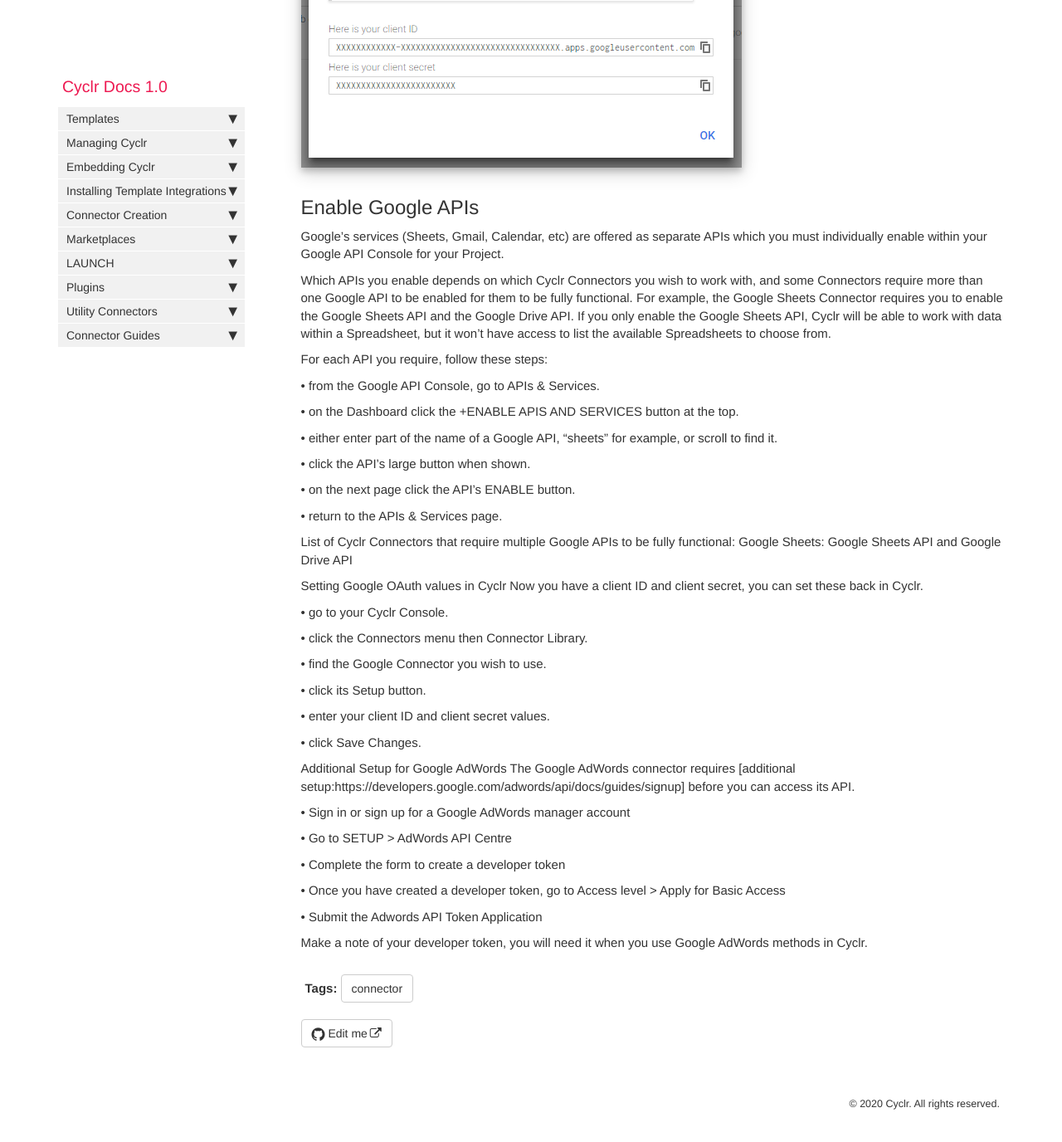
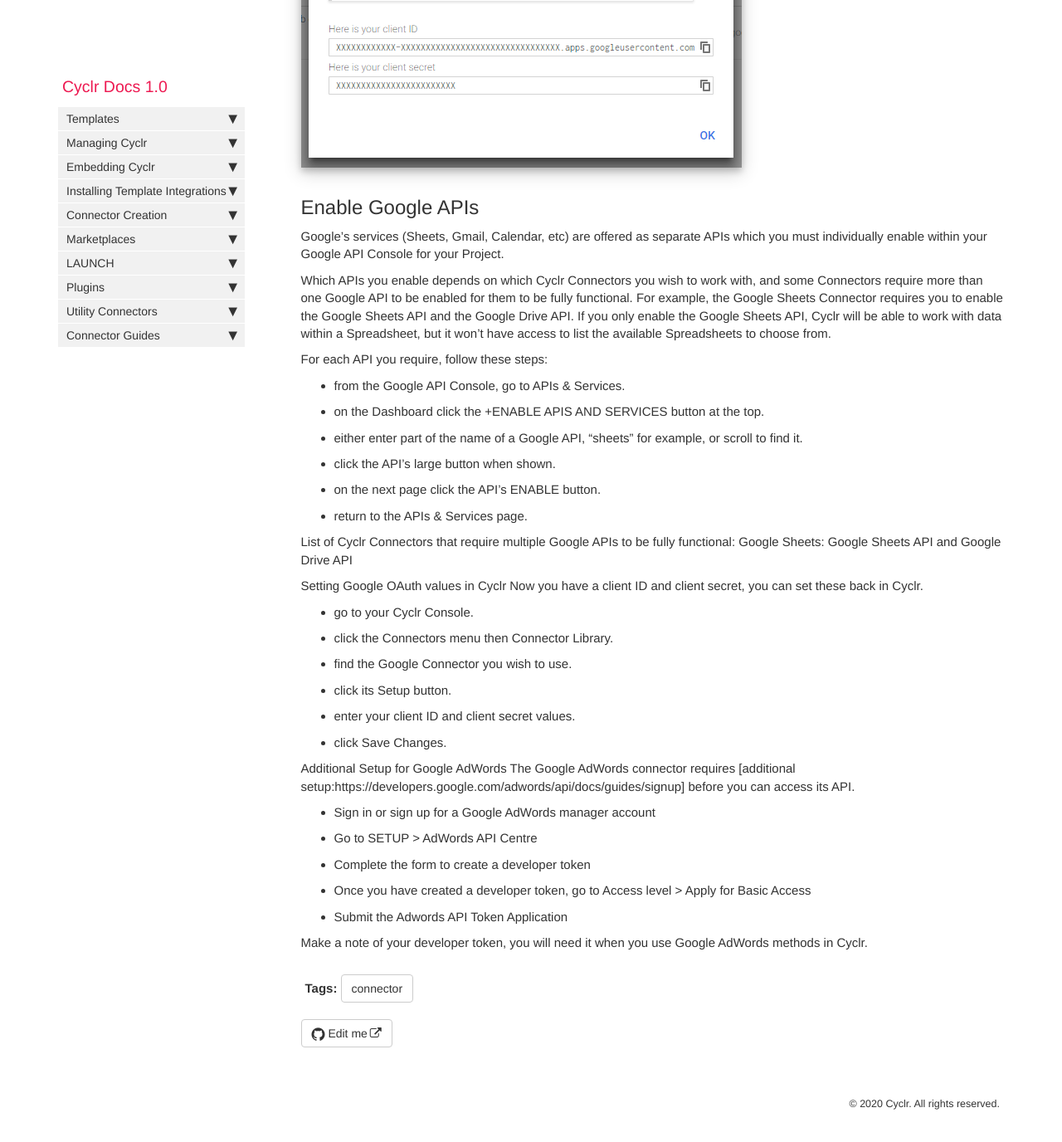
Before and after one commit to sneakysneak/docs, a Jekyll site: the page built from pages/connector-authentication/google-v2.md, in a window 1280 px wide and 1400 px high, scrolled down 3051 px. Shown: the top 1376 px of the window at 83% size. Built offline with Jekyll 4.4.1, drawn with Linux system fonts in a browser that asks for light colours; nearby versions of some CDN libraries; comment, search, counter and statistics services are not loaded; some of the changed text lies outside the part shown.

```diff
--- a/pages/connector-authentication/google-v2.md
+++ b/pages/connector-authentication/google-v2.md
@@ -54,15 +54,15 @@ The Google Console will automatically remove any subdomain part as appropriate,
 
 From the APIs & Services Credentials page:
 
-•	click the Create credentials button and select OAuth client ID:
+*	click the Create credentials button and select OAuth client ID:
 
 ![](./images/google-auth-4.png)
 
-•	choose an Application Type of Web application.
+*	choose an Application Type of Web application.
 
-•	enter a Name for the OAuth client ID that's being created.
+*	enter a Name for the OAuth client ID that's being created.
 
-•	under Authorised redirect URIs add the following:
+*	under Authorised redirect URIs add the following:
 
 o	https://my.cyclr.com/connector/callback
 (change .com to .uk if your Cyclr Console is located at the .uk domain)
@@ -70,7 +70,7 @@ o	https://my.cyclr.com/connector/callback
 o	https://[Your Cyclr Service Domain e.g. app-h.cyclr.com]/connector/callback
 (your Cyclr Partner Service Domain found in your Cyclr Console under Settings > Integration Settings.)
 
-•	click the Create button, you'll then be presented with your Google Project's OAuth client ID and client secret which you should record for later use:
+*	click the Create button, you'll then be presented with your Google Project's OAuth client ID and client secret which you should record for later use:
 
 ![](./images/google-auth-5.png)
 
@@ -82,17 +82,17 @@ Which APIs you enable depends on which Cyclr Connectors you wish to work with, a
 
 For each API you require, follow these steps:
 
-•	from the Google API Console, go to APIs & Services.
+*	from the Google API Console, go to APIs & Services.
 
-•	on the Dashboard click the +ENABLE APIS AND SERVICES button at the top.
+*	on the Dashboard click the +ENABLE APIS AND SERVICES button at the top.
 
-•	either enter part of the name of a Google API, “sheets” for example, or scroll to find it.
+*	either enter part of the name of a Google API, “sheets” for example, or scroll to find it.
 
-•	click the API's large button when shown.
+*	click the API's large button when shown.
 
-•	on the next page click the API’s ENABLE button.
+*	on the next page click the API’s ENABLE button.
 
-•	return to the APIs & Services page.
+*	return to the APIs & Services page.
 
 List of Cyclr Connectors that require multiple Google APIs to be fully functional:
 Google Sheets: Google Sheets API and Google Drive API
@@ -100,29 +100,29 @@ Google Sheets: Google Sheets API and Google Drive API
 Setting Google OAuth values in Cyclr
 Now you have a client ID and client secret, you can set these back in Cyclr.
 
-•	go to your Cyclr Console.
+*	go to your Cyclr Console.
 
-•	click the Connectors menu then Connector Library.
+*	click the Connectors menu then Connector Library.
 
-•	find the Google Connector you wish to use.
+*	find the Google Connector you wish to use.
 
-•	click its Setup button.
+*	click its Setup button.
 
-•	enter your client ID and client secret values.
+*	enter your client ID and client secret values.
 
-•	click Save Changes.
+*	click Save Changes.
 
 Additional Setup for Google AdWords
 The Google AdWords connector requires [additional setup:https://developers.google.com/adwords/api/docs/guides/signup] before you can access its API.
 
-•	Sign in or sign up for a Google AdWords manager account
+*	Sign in or sign up for a Google AdWords manager account
 
-•	Go to SETUP > AdWords API Centre
+*	Go to SETUP > AdWords API Centre
 
-•	Complete the form to create a developer token
+*	Complete the form to create a developer token
 
-•	Once you have created a developer token, go to Access level > Apply for Basic Access
+*	Once you have created a developer token, go to Access level > Apply for Basic Access
 
-•	Submit the Adwords API Token Application
+*	Submit the Adwords API Token Application
 
 Make a note of your developer token, you will need it when you use Google AdWords methods in Cyclr.
```
